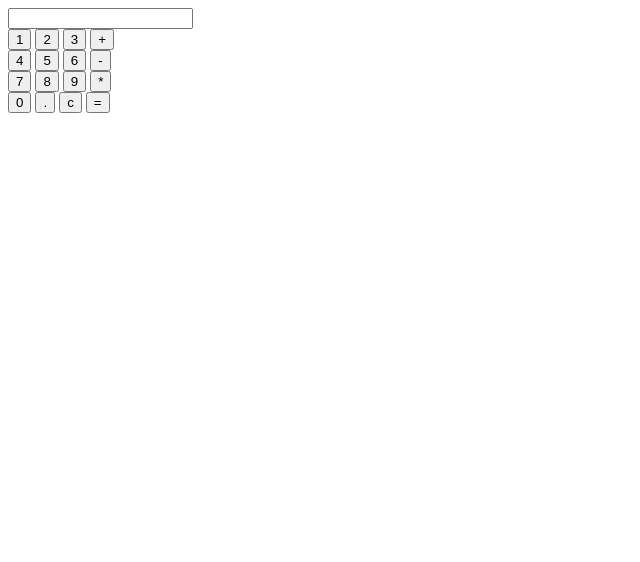
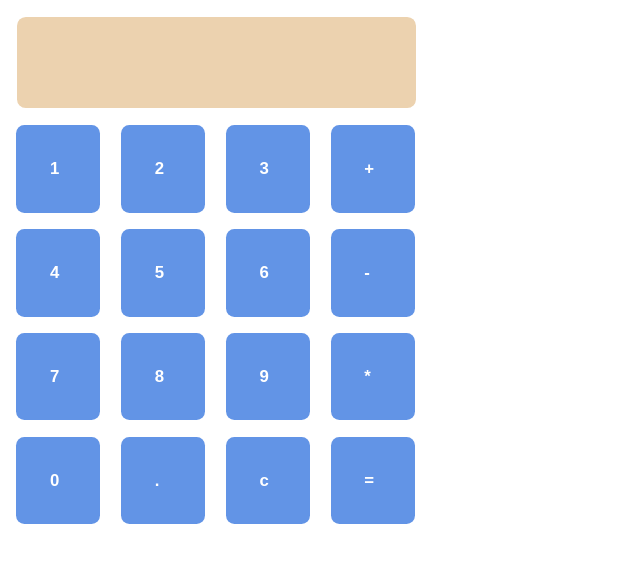
Before and after one commit to rubenlorenzo/calculator, a plain HTML site: page index.html in a window 1280 px wide. Shown: the whole page, without its empty margins (0-640 px from the left). Drawn offline with Linux system fonts and the light colour scheme.

Commit message:
styling calculator

```diff
--- /dev/null
+++ b/css/style.css
@@ -0,0 +1,22 @@
+input{
+    padding: 2em 7.05em 2em 2em;
+    margin: 0.5em;
+    border-radius: 0.5em;
+    font-size: 1.10em;
+    font-weight: bold;
+    border: none;
+    background-color: #ecd2af;
+    color:#4a75b9;
+}
+
+button{
+    width: 1em;
+    padding: 2em 3em 2em 2em;
+    margin: 0.5em;
+    font-weight: bold;
+    background-color: #6294E6;
+    border-radius: 0.5em;
+    font-size: 1.05em;
+    border: none;
+    color: white;
+}
--- a/index.html
+++ b/index.html
@@ -3,6 +3,7 @@
 <head>
     <meta charset="UTF-8">
     <meta name="viewport" content="width=device-width, initial-scale=1.0">
+    <link rel="stylesheet" href="./css/style.css">
     <title>Document</title>
 </head>
 <body>
```
